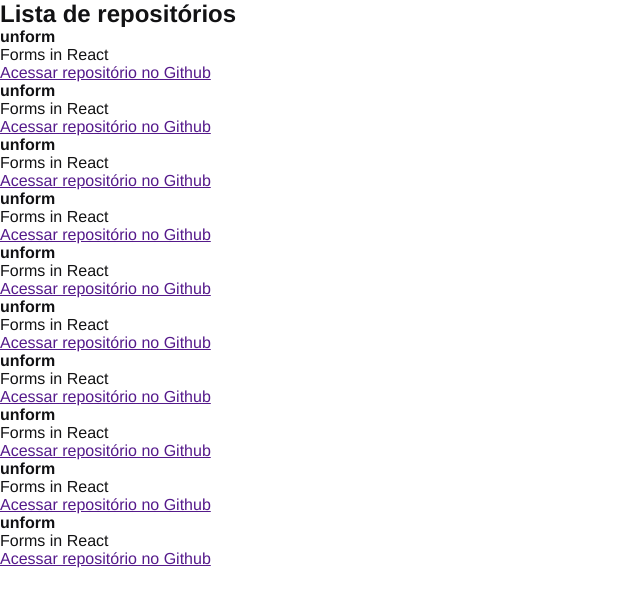
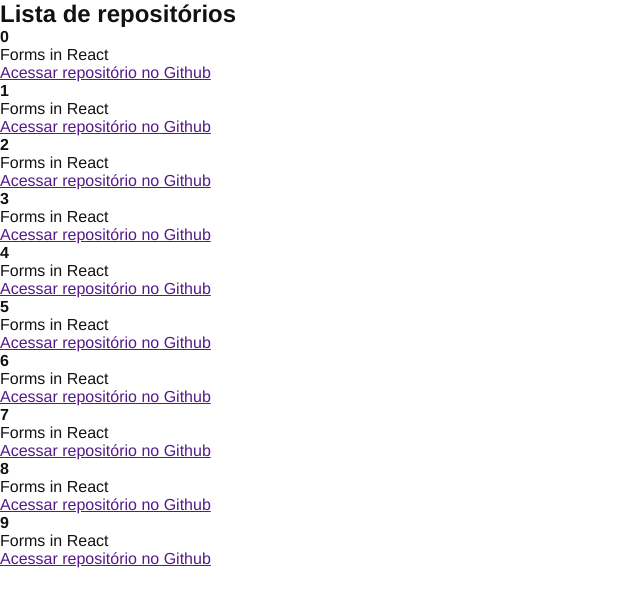
Before and after one commit to CesarNeo/github-explorer-2024, a React app: page / in a window 1280 px wide. Shown: the top 606 px of the page, without its empty margins (0-640 px from the left). Built offline with nearby package versions, Linux system fonts and the light colour scheme.

Commit message:
feat: configure fast refresh to webpack and create folter repository

```diff
--- a/package.json
+++ b/package.json
@@ -23,6 +23,7 @@
     "@commitlint/cli": "^19.2.1",
     "@commitlint/config-conventional": "^19.1.0",
     "@eslint/js": "^9.0.0",
+    "@pmmmwh/react-refresh-webpack-plugin": "^0.5.11",
     "@rocketseat/eslint-config": "^2.2.2",
     "babel-loader": "^9.1.3",
     "cross-env": "^7.0.3",
@@ -32,6 +33,7 @@
     "eslint-plugin-simple-import-sort": "^12.0.0",
     "globals": "^15.0.0",
     "html-webpack-plugin": "^5.6.0",
+    "react-refresh": "^0.14.0",
     "sass": "^1.72.0",
     "sass-loader": "^14.1.1",
     "style-loader": "^3.3.4",
--- a/src/app.jsx
+++ b/src/app.jsx
@@ -1,6 +1,6 @@
 import './styles/global.scss'
 
-import RepositoryList from './components/repository-list'
+import RepositoryList from './components/repository/repository-list'
 
 function App() {
   return <RepositoryList />
--- /dev/null
+++ b/src/components/repository/repository-item.jsx
@@ -0,0 +1,12 @@
+function RepositoryItem({ repository }) {
+  return (
+    <li>
+      <strong>{repository}</strong>
+      <p>Forms in React</p>
+
+      <a href="">Acessar repositório no Github</a>
+    </li>
+  )
+}
+
+export default RepositoryItem
--- a/src/components/repository-list.jsx
+++ b/src/components/repository/repository-list.jsx
@@ -1,3 +1,5 @@
+import RepositoryItem from './repository-item'
+
 function RepositoryList() {
   return (
     <section className="repository-list">
@@ -5,12 +7,7 @@
 
       <ul>
         {Array.from({ length: 10 }, (_, index) => (
-          <li key={index}>
-            <strong>unform</strong>
-            <p>Forms in React</p>
-
-            <a href="">Acessar repositório no Github</a>
-          </li>
+          <RepositoryItem key={index} repository={index} />
         ))}
       </ul>
     </section>
--- a/src/index.jsx
+++ b/src/index.jsx
@@ -1,4 +1,5 @@
 import ReactDOM from 'react-dom/client'
-import App from "./app"
+
+import App from './app'
 
 ReactDOM.createRoot(document.getElementById('root')).render(<App />)
--- a/webpack.config.js
+++ b/webpack.config.js
@@ -1,7 +1,8 @@
-const path = require('path');
-const HtmlWebpackPlugin = require('html-webpack-plugin');
+const ReactRefreshWebpackPlugin = require('@pmmmwh/react-refresh-webpack-plugin')
+const HtmlWebpackPlugin = require('html-webpack-plugin')
+const path = require('path')
 
-const isDevelopment = process.env.NODE_ENV !== 'production';
+const isDevelopment = process.env.NODE_ENV !== 'production'
 
 module.exports = {
   mode: isDevelopment ? 'development' : 'production',
@@ -17,7 +18,8 @@
   devServer: {
     static: {
       directory: path.join(__dirname, 'public'),
-    }
+    },
+    hot: true,
   },
   module: {
     rules: [
@@ -26,16 +28,24 @@
         exclude: /node_modules/,
         use: {
           loader: 'babel-loader',
-        }
+          options: {
+            plugins: [
+              isDevelopment && require.resolve('react-refresh/babel'),
+            ].filter(Boolean),
+          },
+        },
       },
       {
         test: /\.scss$/,
         exclude: /node_modules/,
-        use: ["style-loader", "css-loader", "sass-loader"],
-      }
-    ]
+        use: ['style-loader', 'css-loader', 'sass-loader'],
+      },
+    ],
   },
-  plugins: [new HtmlWebpackPlugin({
-    template: path.resolve(__dirname, 'public', 'index.html'),
-  })],
+  plugins: [
+    isDevelopment && new ReactRefreshWebpackPlugin(),
+    new HtmlWebpackPlugin({
+      template: path.resolve(__dirname, 'public', 'index.html'),
+    }),
+  ].filter(Boolean),
 }
```
Also changed, not shown: 1 other file (tests, documents, lock files or other folders).
